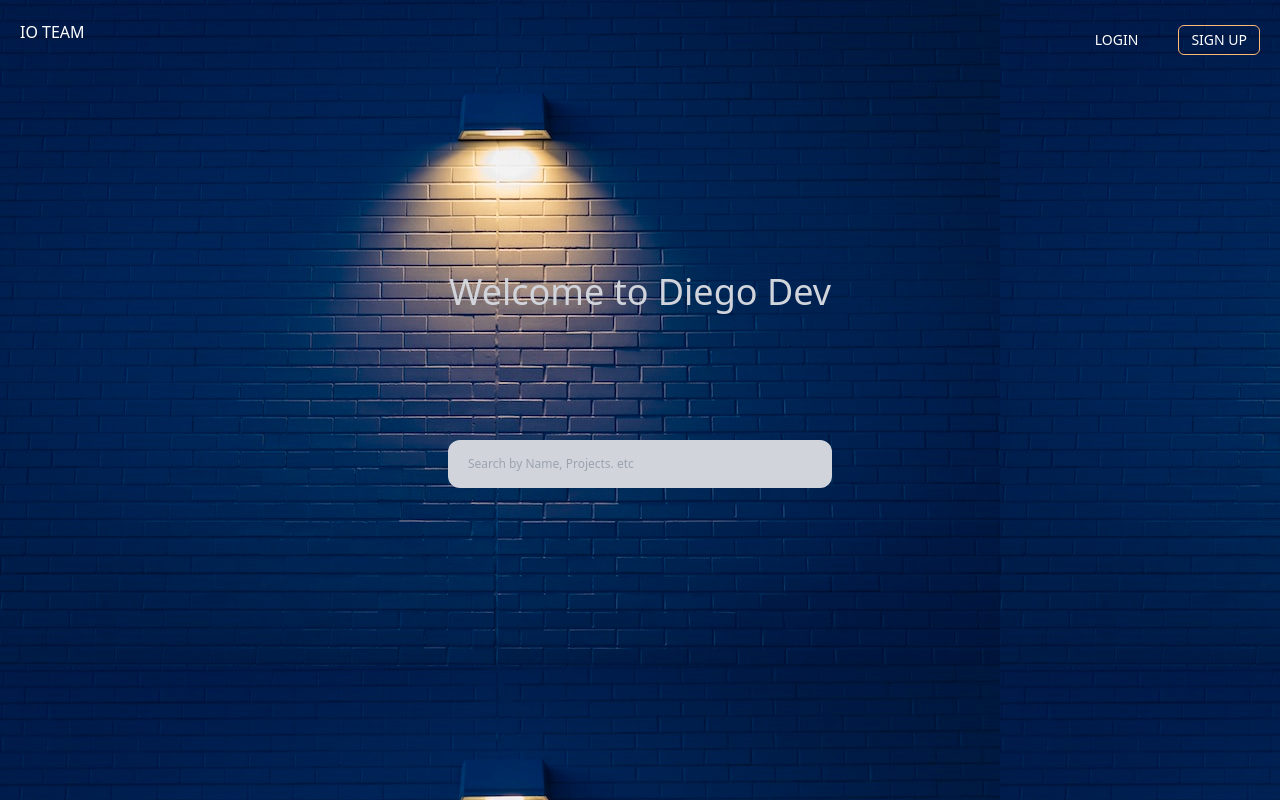
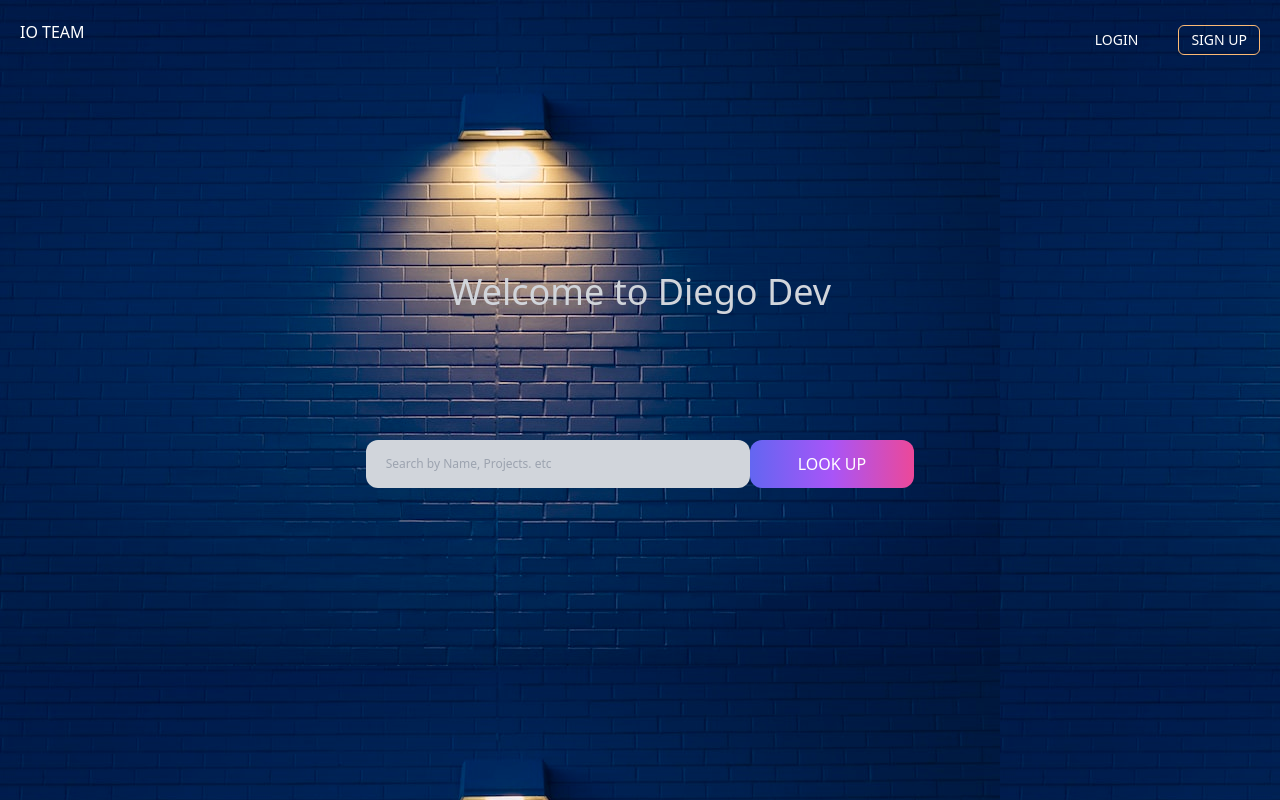
Before and after one commit to dieegobs/search-tailwind, a Next.js app: page / in a window 1280 px wide. Built offline with nearby package versions, Linux system fonts and the light colour scheme.

Commit message:
Fazendo botão

```diff
--- a/pages/index.js
+++ b/pages/index.js
@@ -27,6 +27,7 @@ export default function Home() {
 
         <div className="w-full flex justify-center">
           <input className="bg-gray-300 w-[30%] text-xs px-5 py-4 rounded-xl " placeholder="Search by Name, Projects. etc"></input>
+          <button className="text-white rounded-xl py-3 px-12 bg-gradient-to-r from-indigo-500 via-purple-500 to-pink-500">LOOK UP</button>
         </div>
 
         </div>
```
